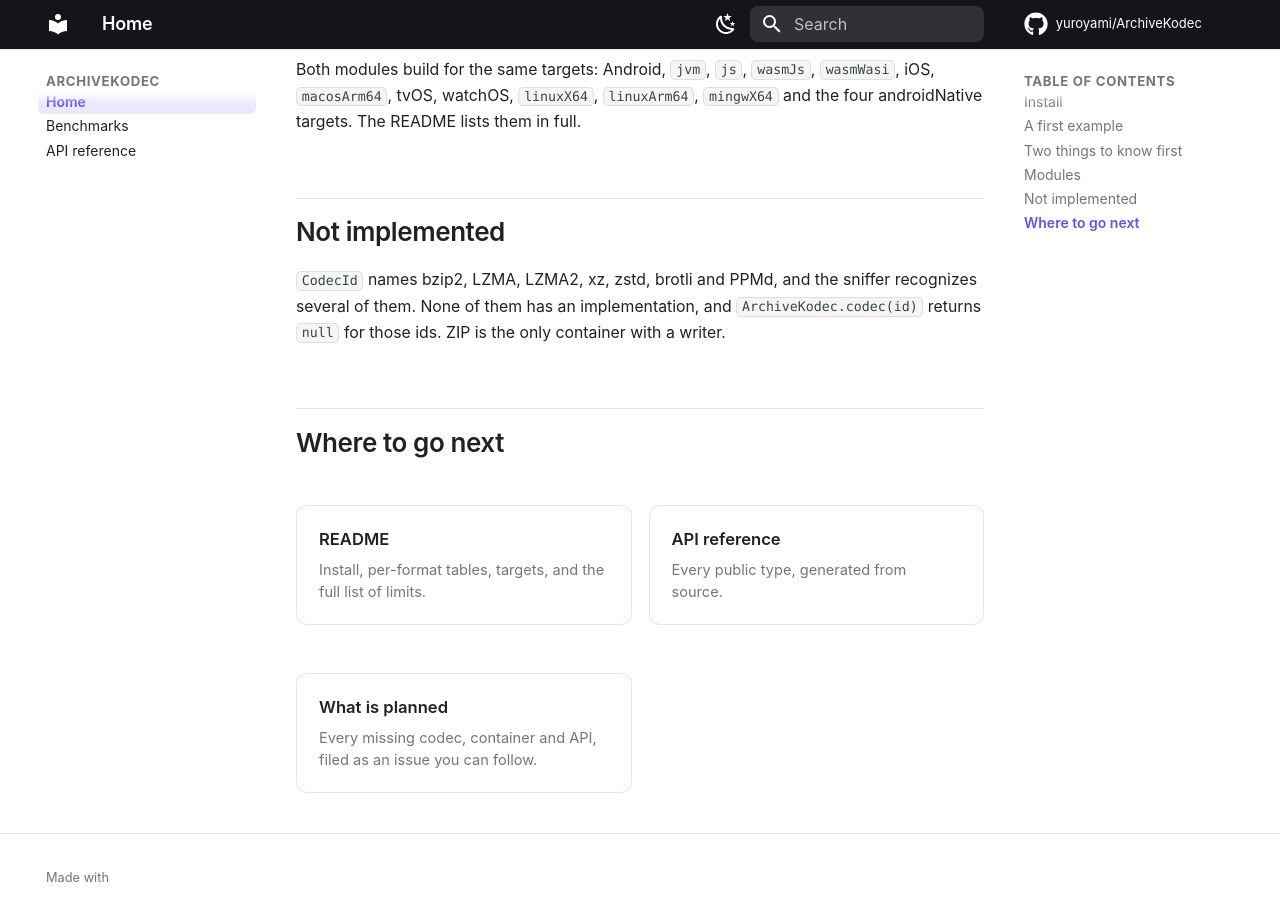
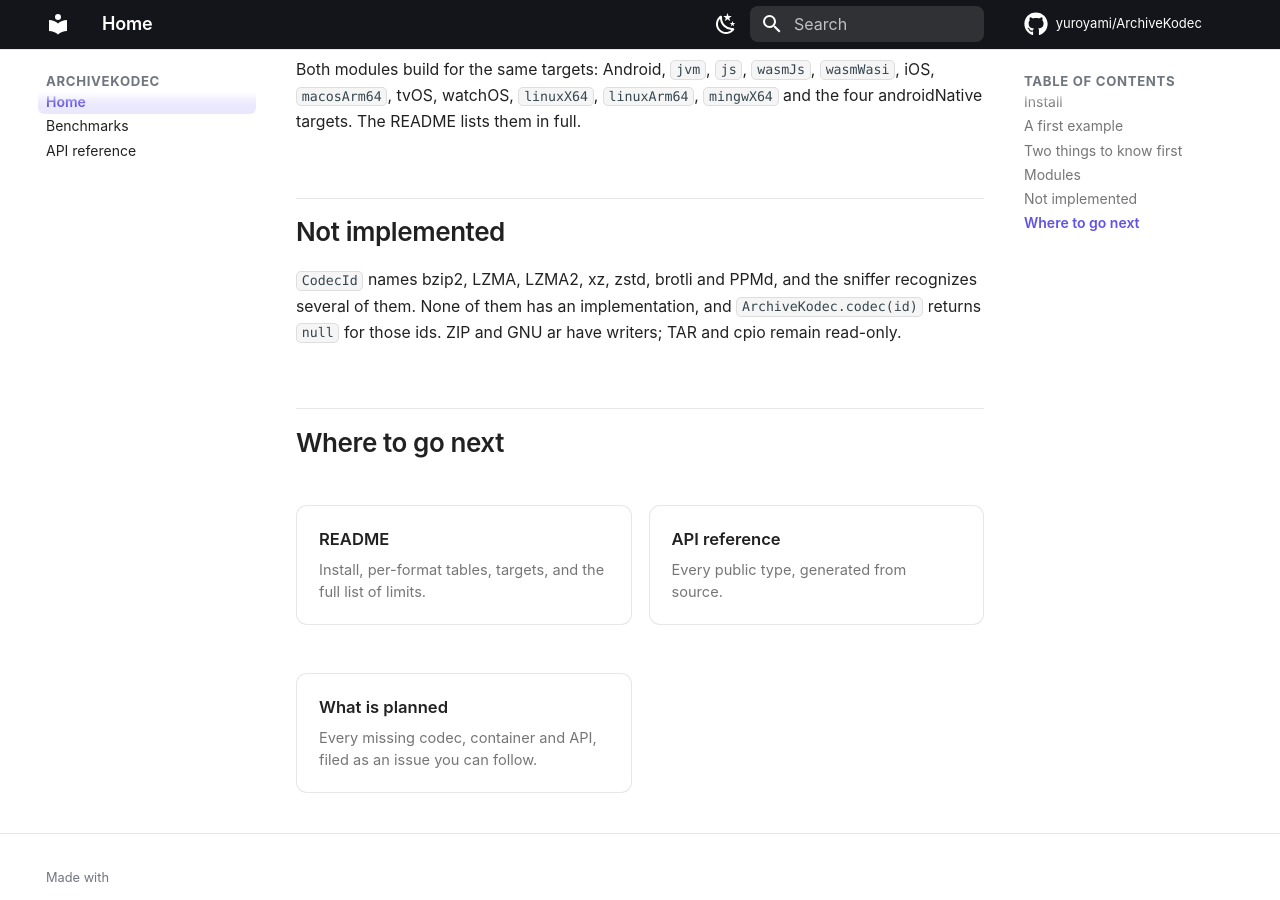
Before and after one commit to yuroyami/ArchiveKodec, an MkDocs documentation site: the page built from docs/index.md, in a window 1280 px wide and 900 px high, scrolled down 3212 px. Built offline with MkDocs 1.6.1 and Material for MkDocs 9.7.7, drawn with Linux system fonts in a browser that asks for light colours; comment, search, counter and statistics services are not loaded.

Commit message:
docs: finish updating archive writer availability
Update the overview, roadmap and documentation exclusions for GNU ar writing. Follow-up to #29.

```diff
--- a/docs/index.md
+++ b/docs/index.md
@@ -124,8 +124,7 @@ Both modules build for the same targets: Android, `jvm`, `js`, `wasmJs`,
 
 `CodecId` names bzip2, LZMA, LZMA2, xz, zstd, brotli and PPMd, and the sniffer
 recognizes several of them. None of them has an implementation, and
-`ArchiveKodec.codec(id)` returns `null` for those ids. ZIP is the only container
-with a writer.
+`ArchiveKodec.codec(id)` returns `null` for those ids. ZIP and GNU ar have writers; TAR and cpio remain read-only.
 
 ## Where to go next
 
```
Also changed, not shown: README.md (+2 -2 lines).
